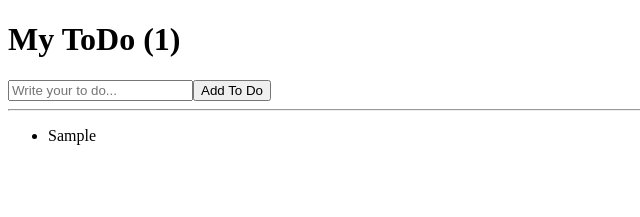
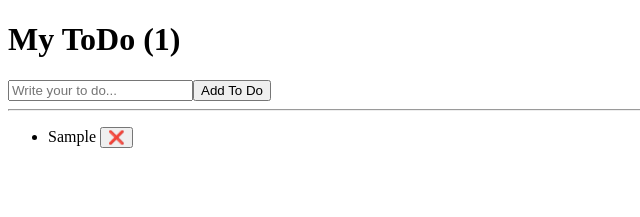
Before and after one commit to joohyuna/lecture-01, a React (Vite) app: page / in a window 1280 px wide. Both pictures are taken after typing "Sample" into the empty fields and a click on the button "Add To Do". Shown: the top 217 px of the page, without its empty margins (0-640 px from the left). Built offline with nearby package versions, Linux system fonts and the light colour scheme.

Commit message:
삭제 기능 추가

```diff
--- a/src/App.jsx
+++ b/src/App.jsx
@@ -16,7 +16,7 @@ function App() {
         // event.target.value 하는 값이 input에 입력된 값이 들어 있드라
         // 덮어쓰기
         setTodo(event.target.value);
-    }
+    };
     const onSubmit = event => {
         // chrome 값은 웹브라우저는 기본적으로, onSubmit이 내정되어 있는 기능이 미미 존재함
         // 무슨 기능이냐면, input의 내용물을 전송하고 새로고침하는 기능
@@ -36,8 +36,16 @@ function App() {
         // 2. todo의 값을 삭제하고
         setTodo("");
         // 3. input에 입력된 값도 삭제해야함 -> input이라고 하는 태그의 value 속성을 비워줘야 되는 일
-    }
-
+    };
+    const deleteTodo = (index) => {
+        // 우리가 삭제해야 되는 것은 index로 접근할 수 있음. 훨씬 위에 있는 list에서
+        // 우리가 삭제하려는, bottuon 걸린  인텍스 : index, filter를
+        setList(
+            list.filter((v, i) => {
+                return i !== index;
+            }),
+        );
+    };
     return (
         <div>
             <h1>My ToDo ({list.length})</h1>
@@ -76,7 +84,15 @@ function App() {
                 */}
                 {list.map((value, index) => {
                     // map 내장 합수 그래서 import 하지 않았다
-                    return <li key={index}>{value}</li>;
+                    return (
+                        <li key={index}>
+                            {value}{" "}
+                            <button
+                                onClick={() => deleteTodo(index)}>
+                                ❌
+                            </button>
+                        </li>
+                    );
                 })}
                 {/*
                      <li key={index}>"abc"</li>,
```
